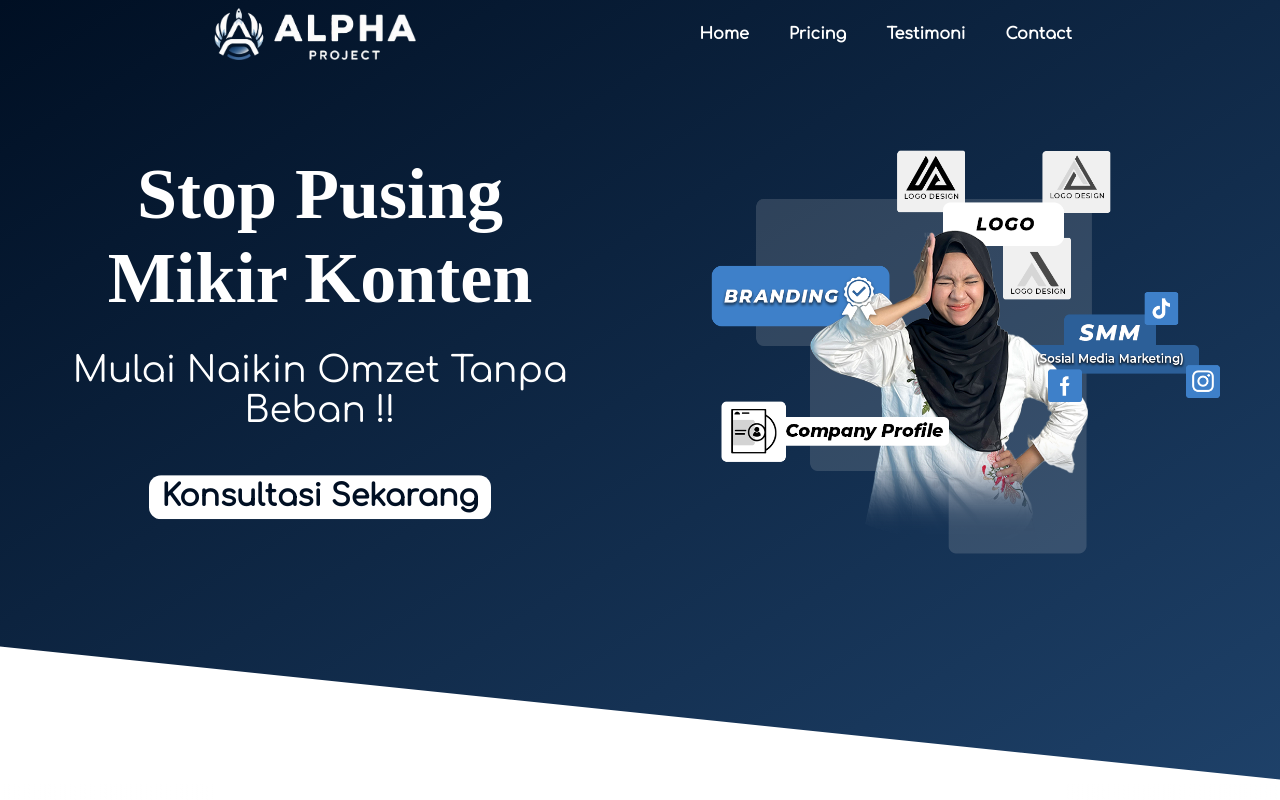
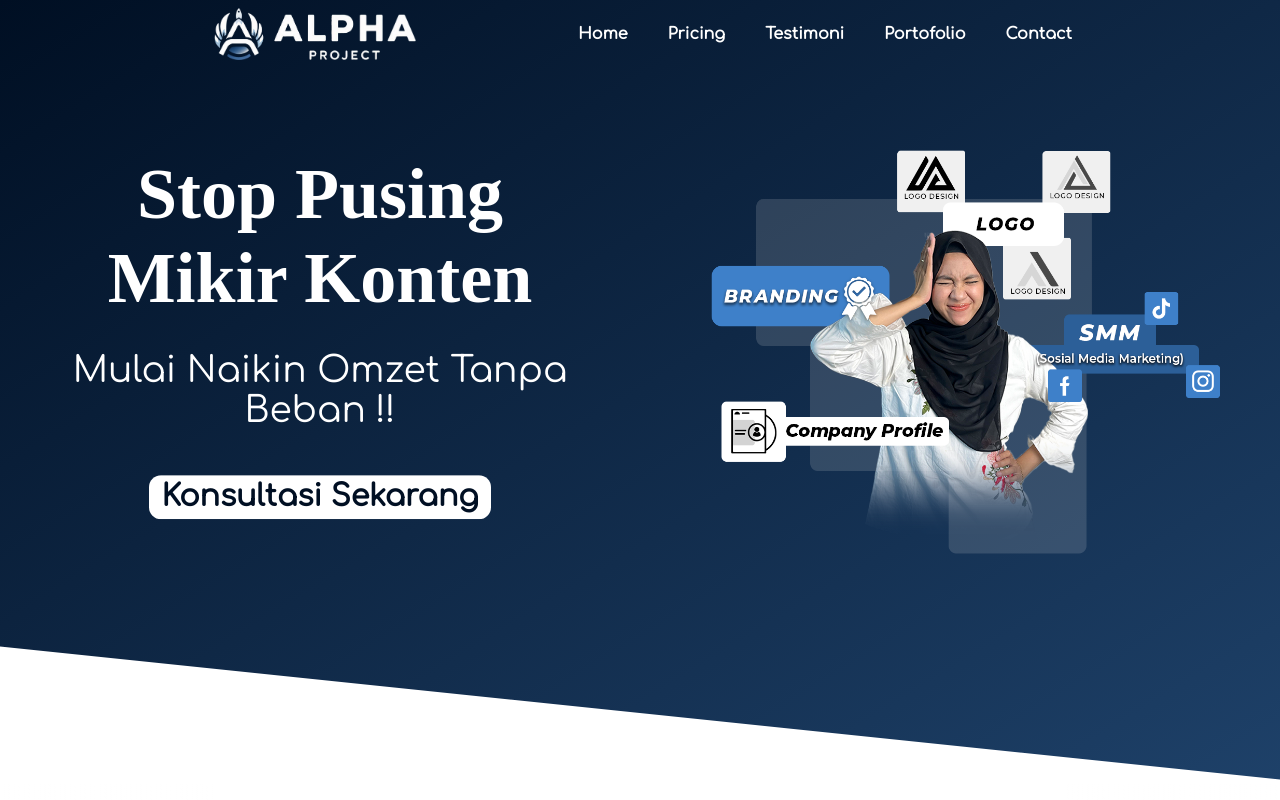
Before and after one commit to mcramaaa/jasawebkita, a Next.js app: page / in a window 1280 px wide. Shown: the top 800 px of the page. Built offline with nearby package versions, Linux system fonts and the light colour scheme.

Commit message:
nav-portofolio

```diff
--- a/src/app/page.tsx
+++ b/src/app/page.tsx
@@ -41,9 +41,7 @@ export default function Home() {
         <div className="z-40 absolute w-full">
           <Navbar />
         </div>
-        <div className="">
-          <Hero />
-        </div>
+        <Hero />
       </div>
       <Marque />
       <About />
@@ -54,6 +52,7 @@ export default function Home() {
       <Section3 />
       <div id="testi"></div>
       <Testimoni />
+      <div id="porto"></div>
       <Portofolio />
       <Ending />
     </div>
--- a/src/components/landing/Hero.tsx
+++ b/src/components/landing/Hero.tsx
@@ -15,8 +15,8 @@ export default function Hero() {
       <div className="relative pt-16">
         <div className="lg:h-[90vh] h-[90vh] h relative overflow-hidden">
           <div className="grid lg:grid-cols-2 items-center justify-center">
-            <div className="flex justify-center hover:scale-110 duration-300 hover:animate-pulse">
-              <div className="relative w-[39vh] md:w-[50vh] lg:w-[70vh] aspect-square z-10">
+            <div className="flex justify-center hover:scale-110 duration-300 hover:animate-pulse ">
+              <div className="relative w-[39vh] md:w-[50vh] lg:w-[70vh] aspect-square ">
                 <Image alt="" fill src={"/assets/hero.png"} />
               </div>
             </div>
--- a/src/components/layout/Navbar.tsx
+++ b/src/components/layout/Navbar.tsx
@@ -76,7 +76,7 @@ export default function Navbar() {
         )}
         <div
           className={`${
-            isOpen ? "mt-0" : "-mt-80"
+            isOpen ? "mt-0" : "-mt-96"
           } bg-brand-dark/90 backdrop-blur-sm absolute  w-full flex flex-col px-5 justify-center gap-5 md:hidden text-white py-5 rounded-b-lg duration-300`}
         >
           {NAVMENU.map((list, i) => (
--- a/src/constants/appConstant.tsx
+++ b/src/constants/appConstant.tsx
@@ -23,6 +23,11 @@ export const NAVMENU = [
     value: "#Testimoni",
     label: "Testimoni",
     refKey: "testi",
+  },
+  {
+    value: "#Portofolio",
+    label: "Portofolio",
+    refKey: "porto",
   },
   {
     value: "/contact",
```
